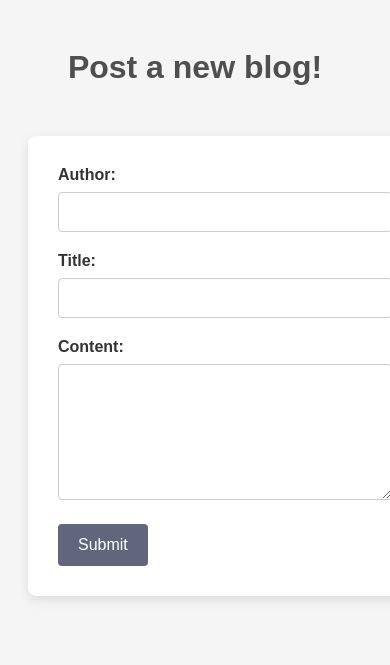
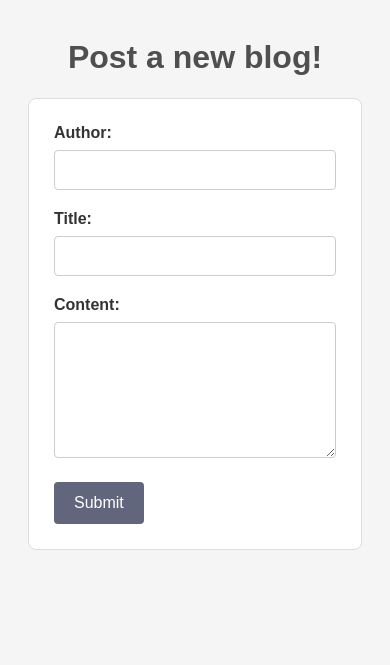
Before and after one commit to x-cean/my_blog_v1, a Flask app: page /add in a window 390 px wide. Shown: the top 665 px of the page. Run offline with Flask 3, Linux system fonts and the light colour scheme.

Commit message:
responsive design css

```diff
--- a/app.py
+++ b/app.py
@@ -28,4 +28,4 @@ def add():
 
 
 if __name__ == "__main__":
-    app.run(host="127.0.0.1", port=5000, debug=True)
+    app.run(host="0.0.0.0", port=5001, debug=True)
--- a/static/style.css
+++ b/static/style.css
@@ -28,12 +28,10 @@ h1 {
 
 form {
     background-color: #ffffff;
+    border: 1px solid #DDD;
     padding: 30px;
-    margin: 50px auto;
+    margin: 20px;
     border-radius: 8px;
-    box-shadow: 0 4px 12px rgba(0, 0, 0, 0.1);
-    max-width: 500px;
-    width: 100%;
 }
 
 form label {
@@ -78,3 +76,18 @@ form input[type="submit"] {
 form input[type="submit"]:hover {
     background-color: #000000;
 }
+
+@media (max-width: 600px) {
+body {
+    padding: 10px;
+}
+
+form {
+    padding: 25px;
+    margin: 10px;
+}
+
+input[type="submit"] {
+    font-size: 18px;
+}
+}
```
